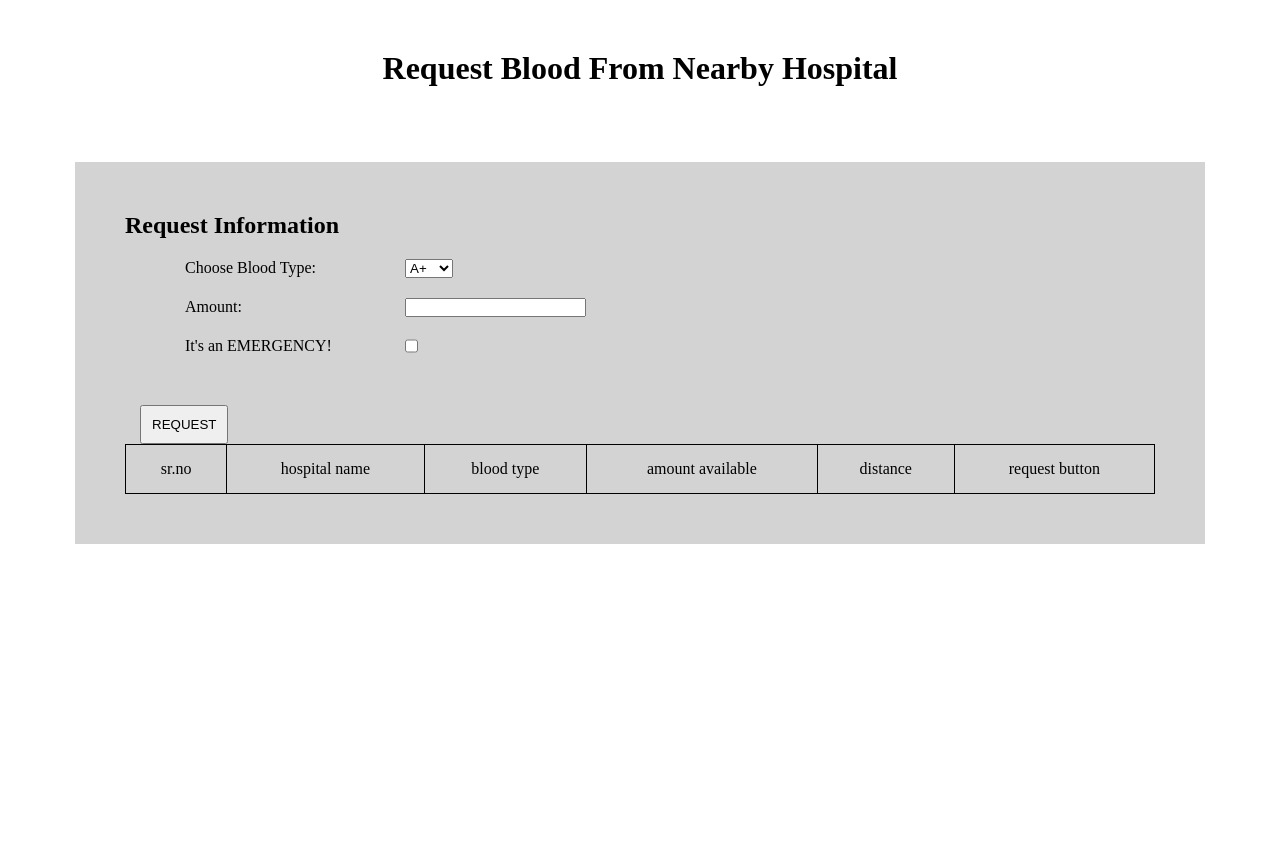
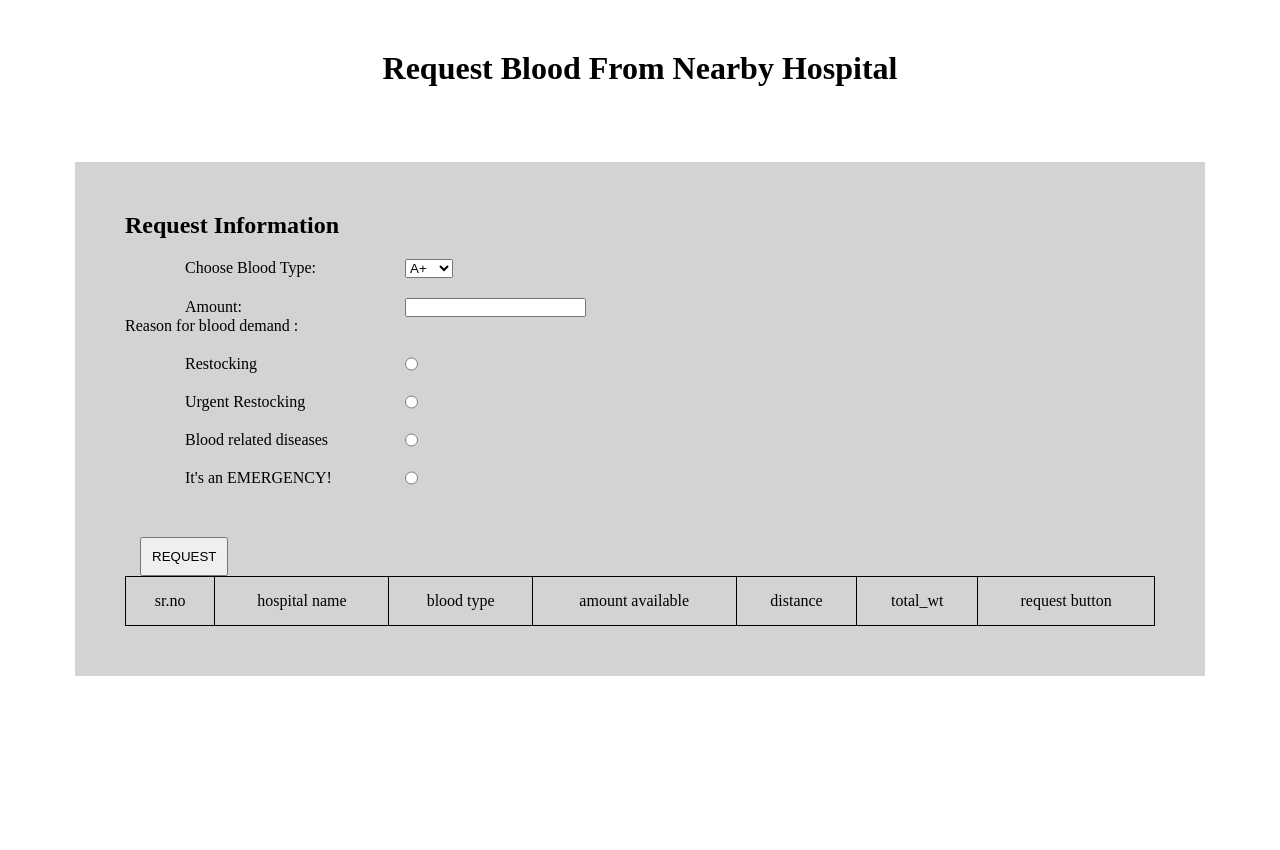
Before and after one commit to ConnectBlood/BloodConnect, a Django app: page /requestform/ in a window 1280 px wide. Run offline with Django 5.2, Linux system fonts and the light colour scheme.

Commit message:
commit for request response

```diff
--- a/authe/app1/views.py
+++ b/authe/app1/views.py
@@ -1,4 +1,4 @@
-from datetime import datetime
+from datetime import datetime, timedelta
 from django.shortcuts import render ,HttpResponse, redirect
 from django.contrib.auth.models import User
 from django.contrib.auth import authenticate,login,logout
@@ -29,9 +29,12 @@
                 notification.objects.create(
                     hospital=request.user,
                     blood_type=blood.blood_type,
+                    amount=blood.amount,
+                    remaining_days=blood.remaining_days,
                     reason="shortage"
                 )
-        if blood.days<5:
+    for blood1 in noti_blood:
+        if blood1.remaining_days<5:
             blood_type_exists=notification.objects.filter(hospital=request.user, blood_type=blood.blood_type).exists()
             if blood_type_exists:
                 pass
@@ -39,16 +42,23 @@
                 notification.objects.create(
                     hospital=request.user,
                     blood_type=blood.blood_type,
+                    amount=blood.amount,
+                    remaining_days=blood.remaining_days,
                     reason="expiry"
                 )
     noti1=notification.objects.filter(hospital=request.user, reason="shortage")
     noti2=notification.objects.filter(hospital=request.user, reason="expiry")
     threshold=hospital_details.objects.get(hospital_id=request.user)
-    renoti=blood_details.objects.filter(hospital=request.user)
+    renoti=notification.objects.filter(hospital=request.user, reason="shortage")
+    renoti1=notification.objects.filter(hospital=request.user, reason="expiry")
     for d in renoti:
         if d.amount>=threshold.threshold:
-            noti_remove=notification.objects.filter(hospital=request.user, blood_type=d.blood_type)
+            noti_remove=notification.objects.filter(hospital=request.user, blood_type=d.blood_type,reason="shortage")
             noti_remove.delete()
+    for d1 in renoti1:
+        if d1.remaining_days>5:
+            noti_remove1=notification.objects.filter(hospital=request.user, blood_type=d1.blood_type,reason="expiry")
+            noti_remove1.delete()
     blood_requests=request_list.objects.filter(donating_hospital=request.user)
     return render(request, 'Dashboard.html', {'all_blood': all_blood,'noti1':noti1,'noti2':noti2,'blood_requests':blood_requests})
 
@@ -112,17 +122,20 @@
     if request.method == 'POST':
         blood_type = request.POST.get('blood_type')
         amount = request.POST.get('amount')
-        # donation_date = request.POST.get('days')  # Assuming you calculate days elsewhere
-        # today=datetime.now
+        donation_date = request.POST.get('days')
+        donation_date = datetime.strptime(donation_date, '%Y-%m-%d').date() # Assuming you calculate days elsewhere
+        valid_till=donation_date+timedelta(days=42)
+        remaining_days = (valid_till - datetime.now().date()).days
         # days=(today-date).days
-        days=5
+        # days=5
         # Save the blood details with the current user's hospital
         blood_details.objects.create(
             hospital=request.user,
             blood_type=blood_type,
             amount=amount,
-            # donation_date=donation_date,
-            days=days,
+            donation_date=donation_date,
+            valid_till=valid_till,
+            remaining_days=remaining_days,
         )
 
     blood_list=blood_details.objects.filter(hospital=request.user)
@@ -214,40 +227,79 @@
     return render(request, 'distance.html', {'distances': distances})
 
 def request_form(request):
+    my_dict={'A+':{'A+','A-','O+','O-'},
+             'A-':{'A-','O-'},
+             'B+':{'B+','B-','O+','O-'},
+             'B-':{'B-','O-'},
+             'AB+':{'A+','A-','B+','B-','AB+','AB-','O+','O-'},
+             'AB-':{'AB-','A-','B-','O-'},
+             'O+':{'O+','O-'},
+             'O-':{'O-'}}
     if request.method == 'POST':
         blood_type = request.POST.get('blood_type')
         amount1 = int(request.POST.get('amount'))
-        blood_type_list=blood_details.objects.filter(blood_type=blood_type)
+        selected_option=request.POST.get('restocking')
+        blood_types = my_dict.get(blood_type, set())
+        blood_type_list = blood_details.objects.filter(blood_type__in=blood_types)
         threshold=hospital_details.objects.get(hospital_id=request.user)
+
+        wt=0
+        if selected_option == "1":
+            wt=1
+        elif selected_option=="2":
+            wt=2
+        elif selected_option=="3":
+            wt=3
+        elif selected_option=="4":
+            wt=4
+
         detail_exists=eligible_hospitals.objects.filter(user=request.user,blood_type=blood_type).exists()
         if detail_exists:
             detail1=eligible_hospitals.objects.filter(user=request.user,blood_type=blood_type)
             detail1.delete()
         else:
             pass
-        if 'Is_emergency' in request.POST:
+        if 'emergency' in request.POST:
             for stock in blood_type_list:
                 if (stock.amount)>amount1 :
                     distance_exist=distance_list.objects.filter(user=request.user,donating_hospital=stock.hospital).exists()
                     if distance_exist :
                         distance1=distance_list.objects.get(user=request.user,donating_hospital=stock.hospital)
-                        eligible_hospitals.objects.create(user=request.user,donating_hospital=stock.hospital,amount=stock.amount,distance=distance1.distance,blood_type=blood_type,requested_amount=amount1)
+                        if distance1.distance == 0.0:
+                            pass
+                        else:
+                            total_wt=wt+(2.0/distance1.distance)
+                            eligible_hospitals.objects.create(user=request.user,donating_hospital=stock.hospital,available_blood_type=stock.blood_type,amount=stock.amount,distance=distance1.distance,blood_type=blood_type,requested_amount=amount1,total_wt=total_wt)
                     else:
                         distance2=distance_list.objects.get(user=stock.hospital,donating_hospital=request.user)
-                        eligible_hospitals.objects.create(user=request.user,donating_hospital=stock.hospital,amount=stock.amount,distance=distance2.distance,blood_type=blood_type,requested_amount=amount1)
+                        if distance2.distance ==0.0:
+                            pass
+                        else:
+                            total_wt=wt+(2.0/distance2.distance)
+                            eligible_hospitals.objects.create(user=request.user,donating_hospital=stock.hospital,available_blood_type=stock.blood_type,amount=stock.amount,distance=distance2.distance,blood_type=blood_type,requested_amount=amount1,total_wt=total_wt)
         else:
             for stock in blood_type_list:
                 if (stock.amount)>amount1 and (stock.amount-amount1)>threshold.threshold:
                     distance_exist=distance_list.objects.filter(user=request.user,donating_hospital=stock.hospital).exists()
                     if distance_exist :
                         distance1=distance_list.objects.get(user=request.user,donating_hospital=stock.hospital)
-                        eligible_hospitals.objects.create(user=request.user,donating_hospital=stock.hospital,amount=stock.amount,distance=distance1.distance,blood_type=blood_type,requested_amount=amount1)
+                        if distance1.distance==0.0:
+                            pass
+                        else:
+                            total_wt=wt+(2.0/distance1.distance)
+                            eligible_hospitals.objects.create(user=request.user,donating_hospital=stock.hospital,available_blood_type=stock.blood_type,amount=stock.amount,distance=distance1.distance,blood_type=blood_type,requested_amount=amount1,total_wt=total_wt)
                     else:
                         distance2=distance_list.objects.get(user=stock.hospital,donating_hospital=request.user)
-                        eligible_hospitals.objects.create(user=request.user,donating_hospital=stock.hospital,amount=stock.amount,distance=distance2.distance,blood_type=blood_type,requested_amount=amount1)
+                        if distance2.distance==0.0:
+                            pass
+                        else:
+                            total_wt=wt+(2.0/distance2.distance)
+                            eligible_hospitals.objects.create(user=request.user,donating_hospital=stock.hospital,available_blood_type=stock.blood_type,amount=stock.amount,distance=distance2.distance,blood_type=blood_type,requested_amount=amount1,total_wt=total_wt)
 
         hospital_list=eligible_hospitals.objects.filter(user=request.user,blood_type=blood_type)
-        return render(request,'RequestForm.html',{'hospital_list':hospital_list})
+        list_of_requests=eligible_hospitals.objects.filter(user__in=request_list.objects.values('requesting_hospital'),
+                                                           blood_type__in=request_list.objects.values('blood_type'))
+        return render(request,'RequestForm.html',{'hospital_list':hospital_list, 'list_of_requests':list_of_requests})
     return render(request,'RequestForm.html')
 
 
@@ -287,21 +339,29 @@
     if request.method == 'POST':
         blood_type = request.POST.get('blood_type')
         amount = request.POST.get('amount')
-        days = 5  # Assuming you calculate days elsewhere
-
+        donation_date = request.POST.get('days')
+        donation_date = datetime.strptime(donation_date, '%Y-%m-%d').date() # Assuming you calculate days elsewhere
+        valid_till=donation_date+timedelta(days=42)
+        remaining_days = (valid_till - datetime.now().date()).days
+        # days=(today-date).days
+        # days=5
         # Save the blood details with the current user's hospital
-        blood=blood_details(
+        blood_details.objects.create(
             hospital=request.user,
             blood_type=blood_type,
             amount=amount,
-            days=days
+            donation_date=donation_date,
+            valid_till=valid_till,
+            remaining_days=remaining_days,
         )
-        blood.save()
+
         return redirect('update')
     return render(request, 'AddPage.html')
 
 def send_request(request,id):
     hs=eligible_hospitals.objects.get(id=id)
+    # rem=request_list.get(requesting_hospital=request.user,donating_hospital=hs.donating_hospital,blood_type=hs.blood_type)
+    # rem.delete()
     request_list.objects.create(
         requesting_hospital=request.user,
         donating_hospital=hs.donating_hospital,
@@ -311,6 +371,7 @@
         is_accepted=0,
         is_confirmed=0
     )
+
     return redirect('request_form')
 
 def is_accepted(request,id):
--- a/authe/templates/AddPage.html
+++ b/authe/templates/AddPage.html
@@ -37,8 +37,8 @@
             <input type="number" class="pwd" name="amount" required />
           </div>
           <div class="input">
-            <label for="days" class="label">Days Valid: </label>
-            <input type="number" class="cpwd" name="days" required />
+            <label for="cpwd" class="label">Date of Donation: </label>
+            <input type="date" class="cpwd" name="days" />
           </div>
           <div class="btn-div">
             <button class="btn">ADD</button>
--- a/authe/templates/Dashboard.html
+++ b/authe/templates/Dashboard.html
@@ -26,7 +26,7 @@
           {%endfor %}
           {%for n2 in noti2 %}
           <li>
-            <p>your stock for blood group {{n1.blood_type}} is soon to be expired kindly restock it</p>
+            <p>your stock for blood group {{n2.blood_type}} is soon to be expired kindly restock it</p>
           </li>
           {%endfor %}
         </ol>
@@ -46,7 +46,7 @@
             <tr>
               <td>blood type</td>
               <td>amount</td>
-              <td>days</td>
+              <td>valid till</td>
             </tr>
           </thead>
           <tbody>
@@ -54,7 +54,7 @@
             <tr>
               <td>{{b.blood_type}}</td>
               <td>{{b.amount}}</td>
-              <td>{{b.days}}</td>
+              <td>{{b.valid_till}}</td>
             </tr>
             {% endfor %}
           </tbody>
--- a/authe/templates/RequestForm.html
+++ b/authe/templates/RequestForm.html
@@ -32,14 +32,29 @@
           <label for="request-amount" class="label">Amount: </label>
           <input type="number" class="request-amount" name="amount" />
         </div>
+        <div>
+          <p>Reason for blood demand :</p>
+        </div>
         <div class="input">
-          <label for="request-amount" class="label">It's an EMERGENCY! </label>
-          <input type="checkbox" class="request-amount" name="Is_emergency" />
+          <label for="restocking" class="label">Restocking </label>
+          <input type="radio" class="request-amount" id="restocking" name="restocking" value="1" />
+        </div>
+        <div class="input">
+          <label for="urgent_restocking" class="label">Urgent Restocking </label>
+          <input type="radio" class="request-amount" id="urgent_restocking" name="restocking" value="2" />
+        </div>
+        <div class="input">
+          <label for="blood_related_diseases" class="label">Blood related diseases </label>
+          <input type="radio" class="request-amount" id="blood_related_diseases" name="restocking"  value="3"/>
+        </div>
+        <div class="input">
+          <label for="emergency" class="label">It's an EMERGENCY! </label>
+          <input type="radio" class="request-amount" id="emergency" name="restocking" value="4"/>
         </div>
         <div class="btn-div">
           <button class="btn btn-next" type="submit">REQUEST</button>
         </div>
-        <div >
+        <div>
           <table class="table">
             <thead>
               <tr>
@@ -48,6 +63,7 @@
                 <td>blood type</td>
                 <td>amount available</td>
                 <td>distance</td>
+                <td>total_wt</td>
                 <td>request button</td>
               </tr>
             </thead>
@@ -56,10 +72,18 @@
               <tr>
                 <td>1</td>
                 <td>{{hl.donating_hospital}}</td>
-                <td>{{hl.blood_type}}</td>
+                <td>{{hl.available_blood_type}}</td>
                 <td>{{hl.amount}}</td>
                 <td>{{hl.distance}}</td>
+                <td>{{hl.total_wt}}</td>
+
+                {%if hl in list_of_requests%}
+                <td>confirm</td>
+
+                {%else %}
+
                 <td><button class="btn btn-req" id="request-button"><a href="/send-request/{{hl.id}}">REQUEST</a></button></td>
+                {%endif %}
               </tr>
               {% endfor %}
             </tbody>
--- a/authe/templates/UpdateDetails1.html
+++ b/authe/templates/UpdateDetails1.html
@@ -31,7 +31,7 @@
             <tr>
               <td>{{b.blood_type}}</td>
               <td>{{b.amount}}</td>
-              <td>{{b.days}}</td>
+              <td>{{b.valid_till}}</td>
 
               <td>
                 <button class="btn btn-req">
```
Also changed, not shown: authe/app1/models.py (+8 -3 lines), authe/app1/migrations/0037_eligible_hospitals_total_wt.py (added), authe/app1/migrations/0038_eligible_hospitals_available_blood_type.py (added), authe/app1/migrations/0039_remove_blood_details_days_and_more.py (added), authe/app1/migrations/0040_blood_details_remaining_days.py (added), authe/app1/migrations/0041_notification_amount_notification_remaining_days.py (added), authe/db.sqlite3.
